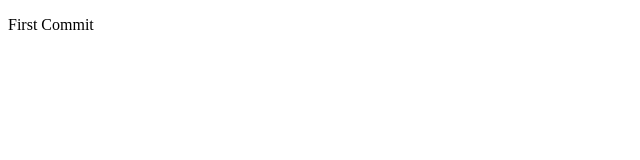
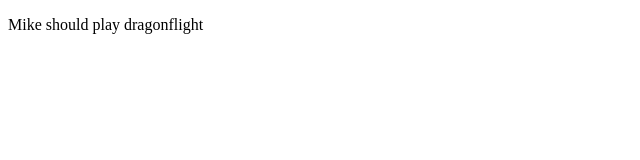
Before and after one commit to mrogers23458/sharedrepo, a plain HTML site: page index.html in a window 1280 px wide. Shown: the whole page, without its empty margins (0-640 px from the left). Drawn offline with Linux system fonts and the light colour scheme.

Commit message:
DF reference

```diff
--- a/index.html
+++ b/index.html
@@ -7,6 +7,6 @@
     <title>Document</title>
 </head>
 <body>
-    <p>First Commit</p>
+    <p>Mike should play dragonflight</p>
 </body>
 </html>
```
